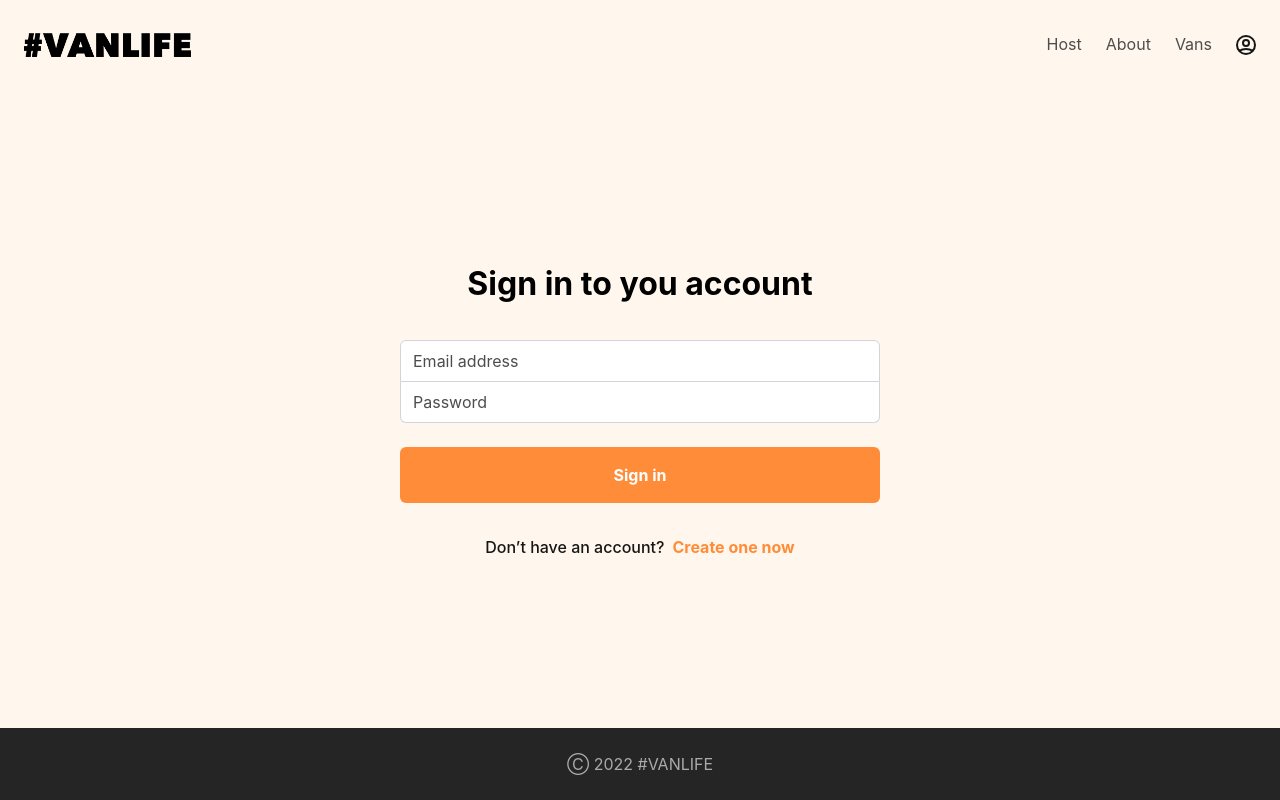
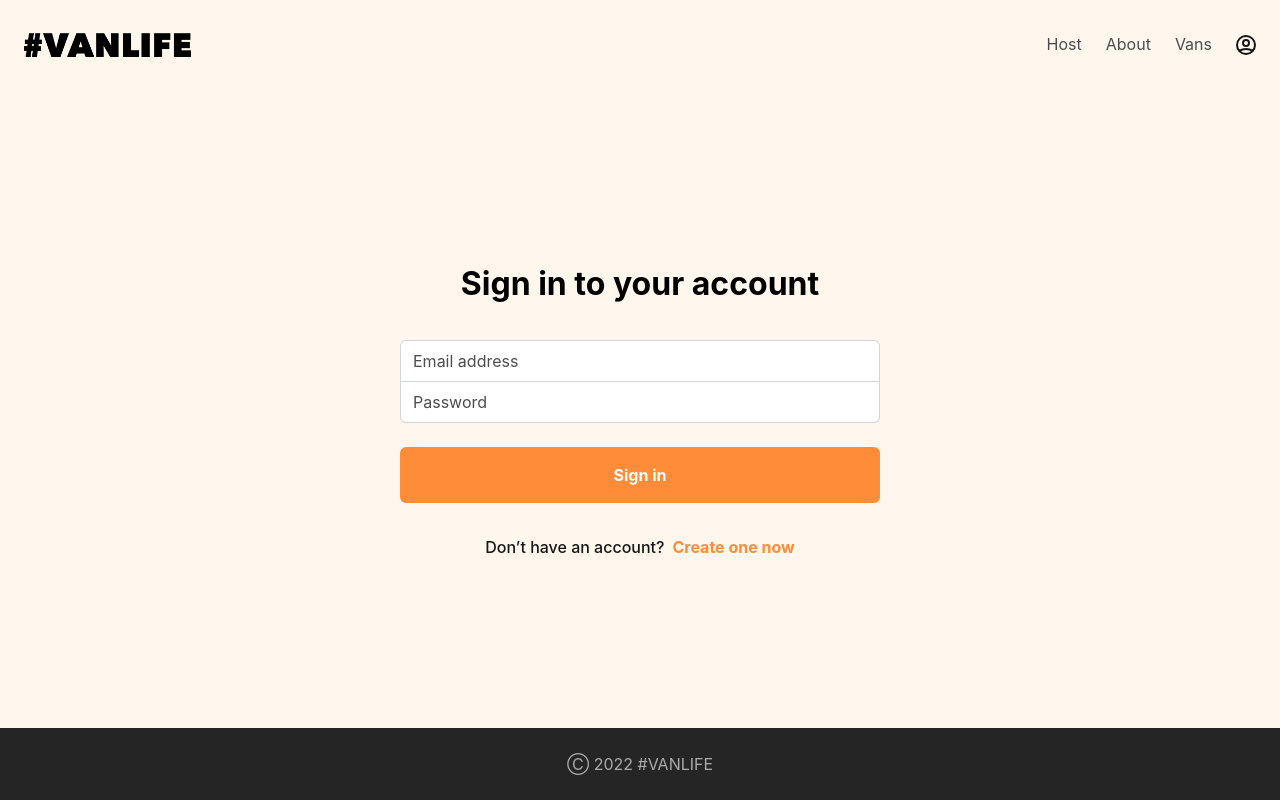
Before and after one commit to anamaydev/vanlife, a React (Vite) app: page /login in a window 1280 px wide. Built offline with nearby package versions, Linux system fonts and the light colour scheme; what miragejs would draw is missing.

Commit message:
feat: improve ux by passing navigation state

```diff
--- a/src/components/AuthRequired.jsx
+++ b/src/components/AuthRequired.jsx
@@ -2,7 +2,7 @@ import {Outlet, Navigate} from 'react-router-dom';
 
 const AuthRequired = () => {
   const authenticated = false;
-  if(!authenticated) return <Navigate to="/login" />;
+  if(!authenticated) return <Navigate to="/login" state={{message: "You must log in first"}}/>;
   else return <Outlet/>;
 }
 export default AuthRequired
--- a/src/pages/Login.jsx
+++ b/src/pages/Login.jsx
@@ -1,7 +1,10 @@
 import {useEffect, useState} from "react";
+import {useLocation} from "react-router-dom";
 
 const Login = () => {
   const [userData, setUserData] = useState({email: "", password: ""});
+  const location = useLocation();
+  console.log(location);
 
   function handleSubmit(event) {
     event.preventDefault();
@@ -20,7 +23,9 @@ const Login = () => {
 
   return (
     <main className="flex flex-col justify-center items-center flex-grow px-3">
-      <h2 className="text-[2rem] font-bold mb-4">Sign in to you account</h2>
+      <h2 className="text-[2rem] font-bold mb-4">
+        {location.state?.message ?? "Sign in to your account"}
+      </h2>
       <form action="/" className="flex flex-col justify-center items-center w-full max-w-60">
         <div className="w-full">
           <label htmlFor="email"></label>
```
